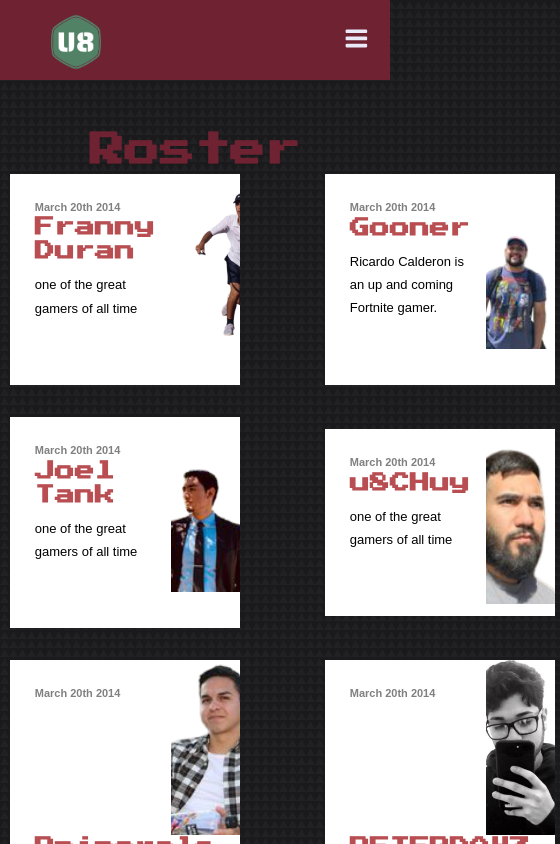
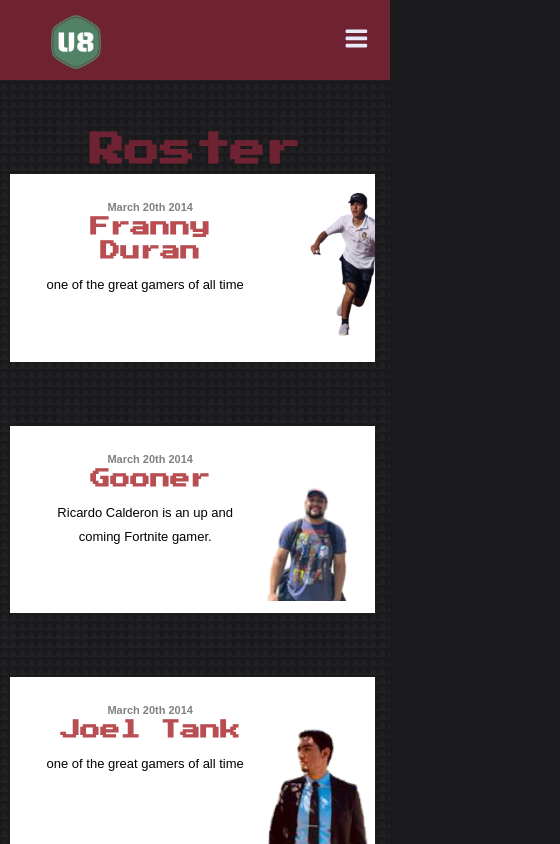
Before and after one commit to ChrisCarteno/u8gamers, a React (Create React App) app: page /roster in a window 390 px wide. Shown: the top 844 px of the page, 560 px wide, since content can reach past the window. Built offline with nearby package versions, Linux system fonts and the light colour scheme.

Commit message:
fixed styling on mobile for roster page" ;

```diff
--- a/src/pages/roster/roster.css
+++ b/src/pages/roster/roster.css
@@ -108,6 +108,15 @@
   text-align: left;
 }
 
+@media screen and (max-width: 768px) {
+  .roster-main__header-container {
+    grid-template-columns: 1fr;
+    row-gap: 2rem;
+    text-align: center;
+  }
+}
+
+
 .article-link{
   padding-bottom: 2rem;
   font-family: 'Nunito', sans-serif;
```
